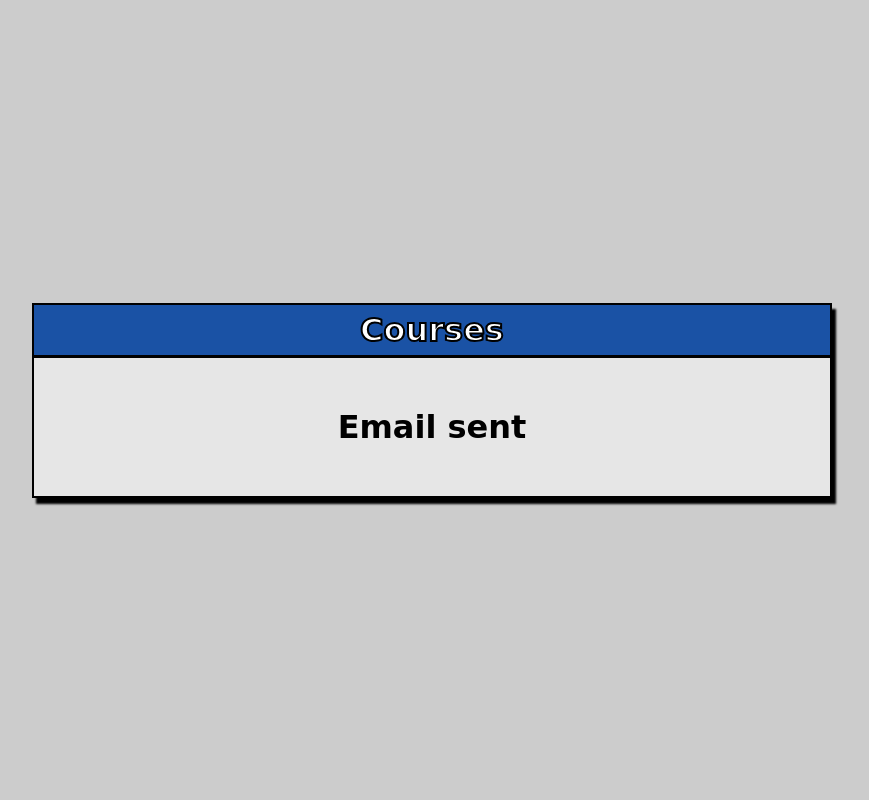
After one commit to sibongakonkebuthelezi91/simple_mail_protocol, a Flask app: template templates/sent.html in a window 1280 px wide. The commit adds this page. Shown: the whole page, without its empty margins (208-1077 px from the left). Run offline with Flask 3, Linux system fonts and the light colour scheme; the template is opened without the code that fills it, so the values that code supplies are empty.

Commit message:
connected email

```diff
--- a/app.py
+++ b/app.py
@@ -1,4 +1,6 @@
 from flask import Flask, render_template, request
+from validator import email_validate
+from mail import send_email
 
 app = Flask(__name__)
 
@@ -6,7 +8,12 @@ app = Flask(__name__)
 def main():
     if request.method == "POST":
         email = request.form.get('email')
-        return render_template("index.html")
+        valid_email = email_validate(email)
+        if valid_email:
+            send_email(email)
+            return render_template("sent.html")
+        else:
+            return render_template("index.html")
     else:
         return render_template("index.html")
 
--- a/mail.py
+++ b/mail.py
@@ -1,9 +1,7 @@
 import smtplib
 import os
-# from dotenv import find_dotenv, load_dotenv
 from email.mime.text import MIMEText
 from email.mime.multipart import MIMEMultipart
-
 
 def check_env():
     has_env = os.path.exists(".env")
@@ -16,7 +14,7 @@ def check_env():
 
 
 def read_html():
-    with open("template/mail.html", "r", encoding="utf-8") as f:
+    with open("templates/mail.html", "r", encoding="utf-8") as f:
         html = f.read()
     return html
 
@@ -32,6 +30,7 @@ def send_email(email: str) -> bool:
     email_user, email_pass = has_env
     msg = MIMEMultipart()
     try:
+        msg['subject'] = "COURSES TO STUDY"
         msg['from'] = email_user
         msg['to'] = email
         server = smtplib.SMTP("smtp.gmail.com", 587)
--- /dev/null
+++ b/static/css/style_sent.css
@@ -0,0 +1,41 @@
+* {
+    margin: 0;
+    padding: 0;
+    box-sizing: border-box;
+}
+body{
+    display: flex;
+    justify-content: center;
+    align-items: center;
+    min-height: 100vh;
+    margin: 0;
+    background-color: #ccc;
+    font-family: 'Comic Sans MS', 'Cursive', sans-serif;
+}
+
+.container{
+    border: 2px solid black;
+    width: 90%;
+    max-width: 800px;
+    background: rgba(248, 248, 248, 0.6);
+    box-shadow: 4px 6px 2px black;
+}
+
+.wrapper{
+    border-bottom: 3px solid black;
+    background: #1a52a5;
+    width: 100%;
+    text-align: center;
+    color: white;
+    padding: 6px;
+}
+
+.wrapper h1{
+    -webkit-text-stroke: 2px black;
+}
+
+
+.contain h1{
+    text-align: center;
+    padding: 50px;
+}
--- a/templates/index.html
+++ b/templates/index.html
@@ -8,6 +8,7 @@
 </head>
 <body>
     <div class="box">
+        {% block box %}
     <div class="wrapper">
     <h1 class="container">{%block content%}COURSES{%endblock%}</h1>
     </div>
@@ -17,10 +18,11 @@
         into statistics, these resources offer structured paths to help you reach your next milestone.{%endblock%}</p>
         <form action="{{ url_for('main')}}" method="POST">
             <label for="email">Email Address</label>
-            <input type="email" name="email" placeholder="e.g Joe@gmail.com"></input>
+            <input type="email" name="email" placeholder="e.g Joe@gmail.com" required></input>
             <button type="submit">Get links</button>
         </form>
         </div>
+        {% endblock %}
     </div>
 </body>
 </html>
--- /dev/null
+++ b/templates/sent.html
@@ -0,0 +1,17 @@
+<!DOCTYPE html>
+<html lang="en">
+<head>
+    <meta charset="UTF-8">
+    <meta name="viewport" content="width=device-width, initial-scale=1.0">
+    <link rel="stylesheet" href="{{url_for('static', filename='css/style_sent.css')}}">
+    <title>Courses</title>
+</head>
+<body>
+    <div class="container">
+        <div class="wrapper"><h1>Courses</h1></div>
+        <div class="contain">
+            <h1>Email sent</h1>
+        </div>
+    </div>
+</body>
+</html>
```
Also changed, not shown: validator.py (added, +13 -0 lines).
